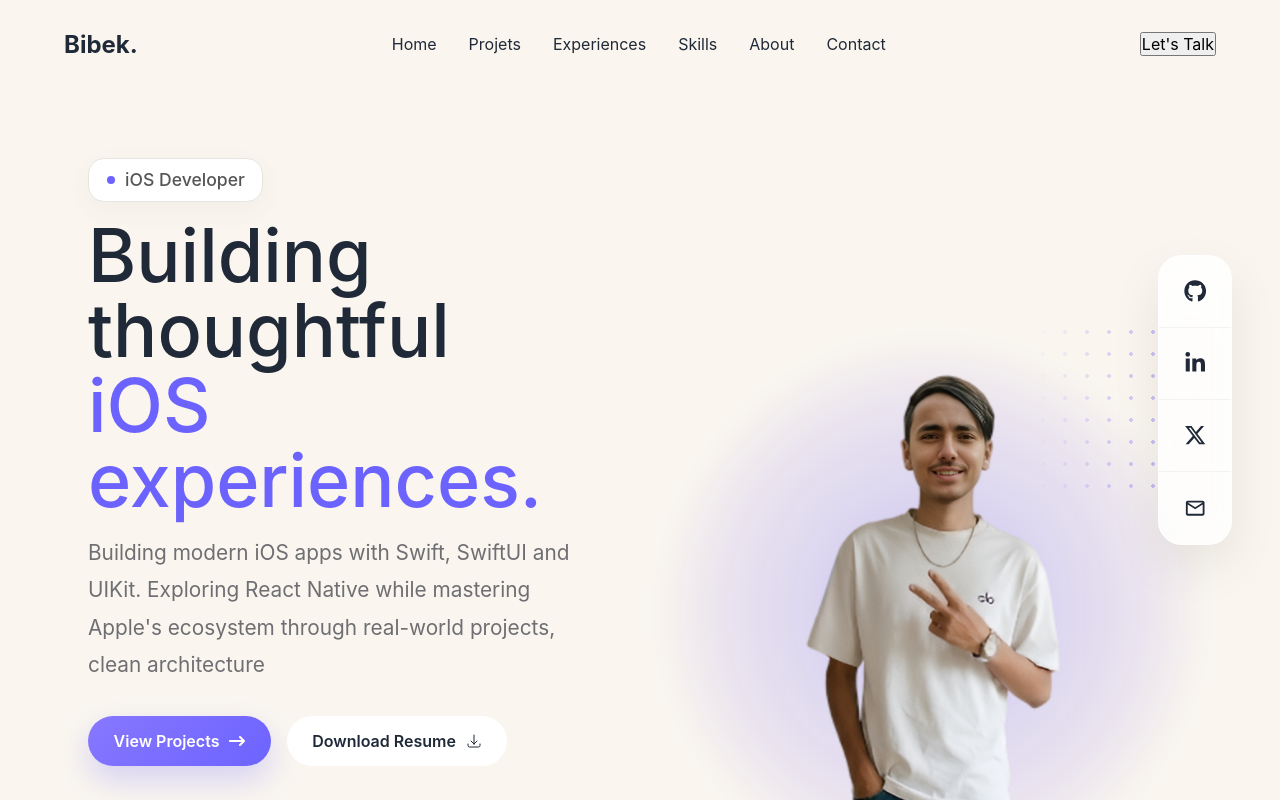
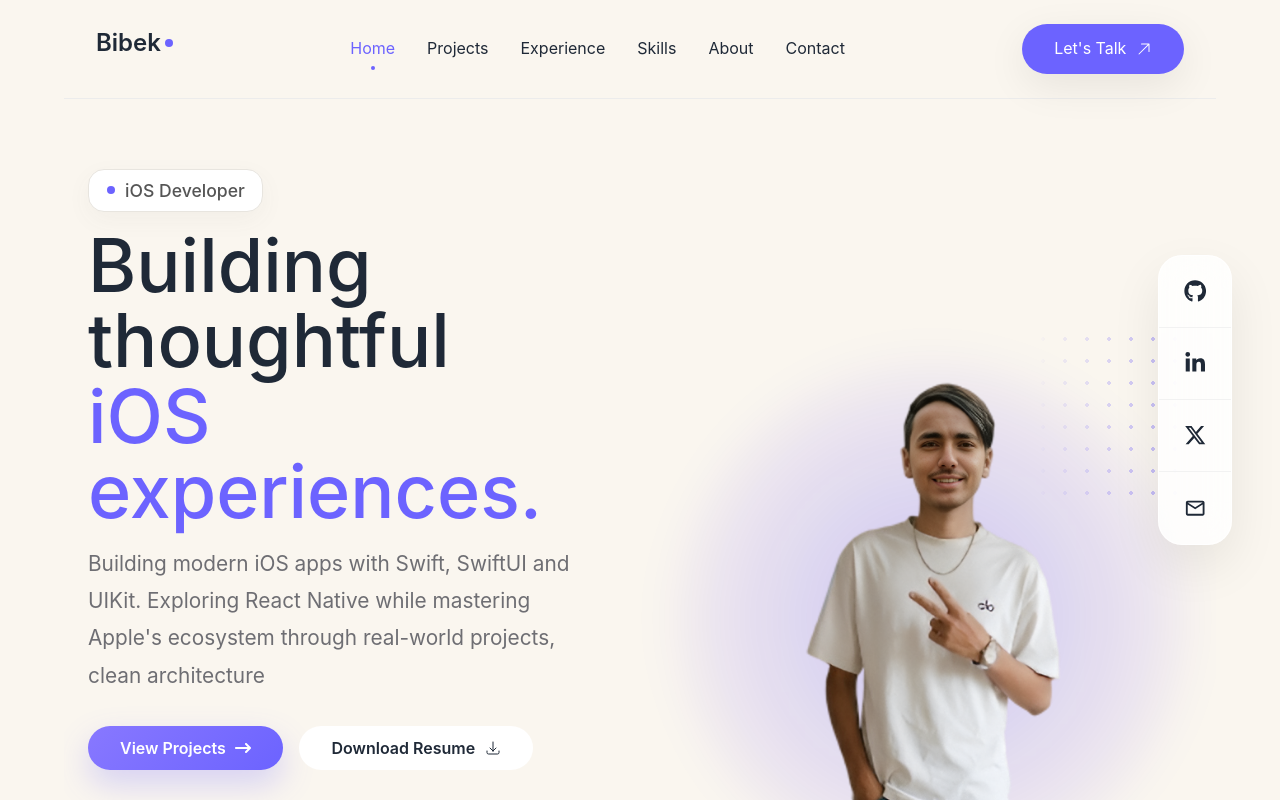
Before and after one commit to bibekupreti/Portfolio, a React app: page / in a window 1280 px wide. Shown: the top 800 px of the page. Built offline with nearby package versions, Linux system fonts and the light colour scheme; the HTML template or start-up script is replaced by a standard one.

Commit message:
feat: Finished the responsive behaviour of nav bar.

```diff
--- a/src/components/Navbar.tsx
+++ b/src/components/Navbar.tsx
@@ -1,23 +1,34 @@
+import { useState } from "react";
+import { HiArrowUpRight } from "react-icons/hi2";
 import "../styles/navbar.css"
 
+const NAV_ITEMS = ["Home", "Projects", "Experience", "Skills", "About", "Contact"];
+
 export function Navbar() {
+    const [active, setActive] = useState("Home");
+
     return (
         <nav className="navbar">
-            <h2 className="navbar_logo">Bibek.</h2>
+            <h2 className="navbar_logo text-h4">Bibek<span></span></h2>
 
             <ul className="navbar_links">
-                <li>Home</li>
-                <li>Projets</li>
-                <li>Experiences</li>
-                <li>Skills</li>
-                <li>About</li>
-                <li>Contact</li>
+                {NAV_ITEMS.map((item) => (
+                    <li key={item}>
+                        <a
+                            href={`#${item.toLowerCase()}`}
+                            className={`text-body ${active === item ? "active" : ""}`}
+                            onClick={() => setActive(item)}
+                        >
+                            {item}
+                        </a>
+                    </li>
+                ))}
             </ul>
 
-            <button className="navbar_button">
+            <button className="btn btn-primary text-body">
                 Let's Talk
+                 <HiArrowUpRight size={16} />
             </button>
-
-        </nav>
+        </nav >
     )
 }
--- a/src/styles/components/buttons.css
+++ b/src/styles/components/buttons.css
@@ -1,54 +1,29 @@
 .btn {
-
     display: inline-flex;
-
     align-items: center;
-
     justify-content: center;
-
-    gap: .6rem;
-
+    gap: 0.6rem;
     width: fit-content;
-
-    padding: .95rem 1.6rem;
-
+    padding: var(--space-3) var(--space-6);
     border: none;
-
     border-radius: var(--radius-pill);
-
     font-size: var(--body);
-
     font-weight: var(--fw-semibold);
-
     cursor: pointer;
-
     transition: var(--transition);
-
 }
 
 .btn-primary {
-
-    background:
-        linear-gradient(
-            135deg,
-            var(--primary-400),
-            var(--primary-500)
-        );
-
+    background: var(--primary-500);
     color: white;
-
-    box-shadow:
-        0 14px 32px rgba(108,99,255,.25);
-
+    padding: var(--space-3) var(--space-6);
+    box-shadow: var(--shadow-md);
 }
 
 .btn-primary:hover {
-
-    transform: translateY(-3px);
-
-    box-shadow:
-        0 18px 40px rgba(108,99,255,.32);
-
+    background: var(--primary-400);
+    transform: translateY(-2px);
+    box-shadow: var(--shadow-lg);
 }
 
 .btn-secondary {
--- a/src/styles/components/typography.css
+++ b/src/styles/components/typography.css
@@ -1,205 +1,79 @@
-.navbar {
-    display: flex;
-    align-items: center;
-    justify-content: space-between;
-
-    min-height: var(--navbar-height);
-    padding: var(--space-5) 0;
-
-    position: sticky;
-    top: 0;
-    z-index: 1000;
-
-    background: transparent;
+.text-display {
+    font-size: var(--display);
+    font-weight: var(--fw-black);
+    letter-spacing: var(--tracking-tight);
+    line-height: 1.05;
+    margin-bottom: var(--space-6);
 }
 
-.navbar-logo {
-    display: flex;
-    align-items: center;
-    gap: .45rem;
-
-    font-size: var(--h3);
-    font-weight: var(--fw-black);
-    color: var(--text-primary);
-
-    cursor: pointer;
-    flex-shrink: 0;
+.text-h1 {
+    font-size: var(--h1);
+    font-weight: var(--fw-bold);
+    letter-spacing: var(--tracking-tight);
+    line-height: 1.1;
+    margin-bottom: var(--space-5);
 }
 
-.logo-dot {
-    width: 10px;
-    height: 10px;
-
-    margin-top: .45rem;
-
-    border-radius: 50%;
-    background: var(--primary-500);
+.text-h2 {
+    font-size: var(--h2);
+    font-weight: var(--fw-bold);
+    line-height: 1.15;
+    margin-bottom: var(--space-4);
 }
 
-.navbar-nav {
-    flex: 1;
-
-    display: flex;
-    justify-content: center;
+.text-h3 {
+    font-size: var(--h3);
+    font-weight: var(--fw-semibold);
+    line-height: 1.2;
+    margin-bottom: var(--space-4);
 }
 
-.navbar-links {
-    display: flex;
-    align-items: center;
-    gap: var(--space-7);
-
-    list-style: none;
+.text-h4 {
+    font-size: var(--h4);
+    font-weight: var(--fw-semibold);
+    line-height: 1.25;
+    margin-bottom: var(--space-3);
 }
 
-.navbar-links li {
-    position: relative;
+.text-body-xl {
+    font-size: var(--body-xl);
+    font-weight: var(--fw-regular);
+    line-height: 1.6;
+    margin-bottom: var(--space-3);
 }
 
-.navbar-links a {
-    color: var(--text-primary);
-    text-decoration: none;
-    font-size: var(--body);
-    font-weight: var(--fw-medium);
-
-    transition: .25s;
+.text-body-lg {
+    font-size: var(--body-lg);
+    font-weight: var(--fw-regular);
+    line-height: 1.6;
+    margin-bottom: var(--space-3);
 }
 
-.navbar-links a:hover {
-    color: var(--primary-500);
+.text-body {
+    font-size: var(--body);
+    font-weight: var(--fw-regular);
+    line-height: 1.6;
+    margin-bottom: var(--space-3);
 }
 
-.navbar-links li.active a {
-    color: var(--primary-500);
+.text-caption {
+    font-size: var(--caption);
+    font-weight: var(--fw-medium);
+    line-height: 1.4;
+    color: var(--text-secondary);
+    margin-bottom: var(--space-2);
 }
 
-.nav-indicator {
-    position: absolute;
-
-    left: 50%;
-    bottom: -14px;
-
-    transform: translateX(-50%);
-
-    width: 7px;
-    height: 7px;
-
-    border-radius: 50%;
-    background: var(--primary-500);
+/* Remove trailing margin when a text element is the last thing in its container —
+   avoids double-spacing when a section already has its own gap below it */
+.text-display:last-child,
+.text-h1:last-child,
+.text-h2:last-child,
+.text-h3:last-child,
+.text-h4:last-child,
+.text-body-xl:last-child,
+.text-body-lg:last-child,
+.text-body:last-child,
+.text-caption:last-child {
+    margin-bottom: 0;
 }
-
-.mobile-menu-btn {
-    display: none;
-
-    width: 46px;
-    height: 46px;
-
-    border: none;
-    outline: none;
-
-    background: transparent;
-
-    cursor: pointer;
-
-    color: var(--text-primary);
-
-    font-size: 1.5rem;
-
-    transition: .25s;
-}
-
-.mobile-menu-btn:hover {
-    color: var(--primary-500);
-}
-
-@media (max-width:1024px) {
-    .navbar-links {
-        gap: var(--space-5);
-    }
-}
-
-@media (max-width:900px) {
-
-    .mobile-menu-btn {
-        display: flex;
-        align-items: center;
-        justify-content: center;
-    }
-
-    .navbar-nav {
-
-        position: absolute;
-
-        top: calc(100% + 1rem);
-        left: 0;
-        right: 0;
-
-        background: inherit;
-
-        display: flex;
-
-        opacity: 0;
-        visibility: hidden;
-
-        transform: translateY(-20px);
-
-        transition: .3s ease;
-
-        pointer-events: none;
-    }
-
-    .navbar-nav.open {
-
-        opacity: 1;
-        visibility: visible;
-
-        transform: translateY(0);
-
-        pointer-events: auto;
-    }
-
-    .navbar-links {
-
-        width: 100%;
-
-        flex-direction: column;
-
-        gap: 1.5rem;
-
-        padding: 2rem 0;
-
-        text-align: center;
-    }
-
-    .navbar-links a {
-
-        display: block;
-
-        width: 100%;
-
-        padding: .5rem;
-
-        font-size: 1.1rem;
-    }
-
-    .nav-indicator {
-        display: none;
-    }
-}
-
-@media (max-width:600px) {
-
-    .navbar {
-        min-height: 76px;
-    }
-
-    .navbar-logo {
-        font-size: 1.75rem;
-    }
-
-    .logo-dot {
-        width: 8px;
-        height: 8px;
-
-        margin-top: .35rem;
-    }
-}
--- a/src/styles/design-system/layout.css
+++ b/src/styles/design-system/layout.css
@@ -1,10 +1,6 @@
 :root {
-
     --container-width: 1200px;
     --container-padding: 24px;
-
     --navbar-height: 88px;
-
     --section-spacing: 128px;
-
 }
--- a/src/styles/navbar.css
+++ b/src/styles/navbar.css
@@ -3,11 +3,66 @@
     flex-direction: row;
     justify-content: space-between;
     align-items: center;
-    padding: 24px 28px;
+    padding: var(--space-5) var(--space-6);
+    border-bottom: 1px solid var(--border);
+}
+
+.navbar_logo {
+    display: inline-flex;
+    align-items: center;
+    gap: var(--space-1);
+    color: var(--text-primary);
+    position: relative;
+}
+
+.navbar_logo span {
+    width: var(--space-2);
+    height: var(--space-2);
+    background: var(--primary-500);
+    border-radius: 50%;
+    flex-shrink: 0;
 }
 
 .navbar_links {
     display: flex;
-    gap: 32px;
+    align-items: center;
+    gap: var(--space-6);
     list-style: none;
 }
+
+.navbar_links a {
+    position: relative;
+    color: var(--text-primary);
+    display: inline-flex;
+    align-items: center;
+}
+
+.navbar_links a.active {
+    color: var(--primary-500);
+}
+
+.navbar_links a.active::after {
+    content: "";
+    position: absolute;
+    bottom: -8px;
+    left: 50%;
+    transform: translateX(-50%);
+    width: var(--space-1);
+    height: var(--space-1);
+    background: var(--primary-500);
+    border-radius: 50%;
+}
+
+.navbar_links a:hover {
+    color: var(--primary-500);
+}
+
+@media (max-width: 768px) {
+    .navbar_links {
+        display: none;
+    }
+
+    .navbar {
+        padding: var(--space-4) var(--space-5);
+    }
+}
```
Also changed, not shown: src/styles/design-system/colors.css (+0 -13 lines), src/styles/design-system/globals.css (+0 -21 lines), src/styles/design-system/radius.css (+6 -12 lines), src/styles/design-system/shadows.css (+4 -13 lines), src/styles/design-system/spacing.css (+0 -11 lines), src/styles/design-system/transitions.css (+4 -8 lines), src/styles/design-system/typography.css (+1 -21 lines).
